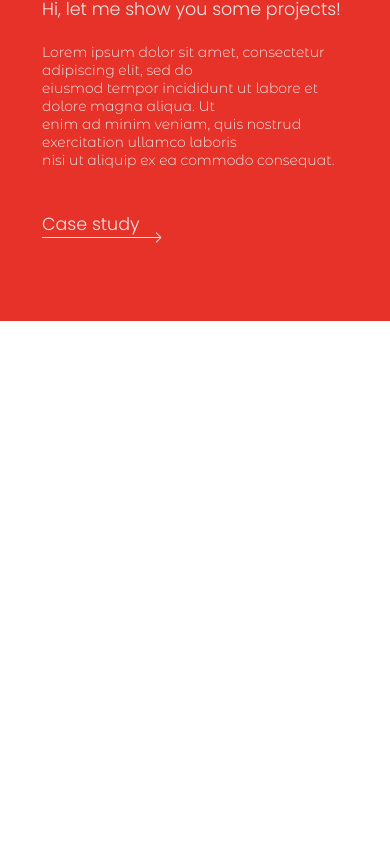
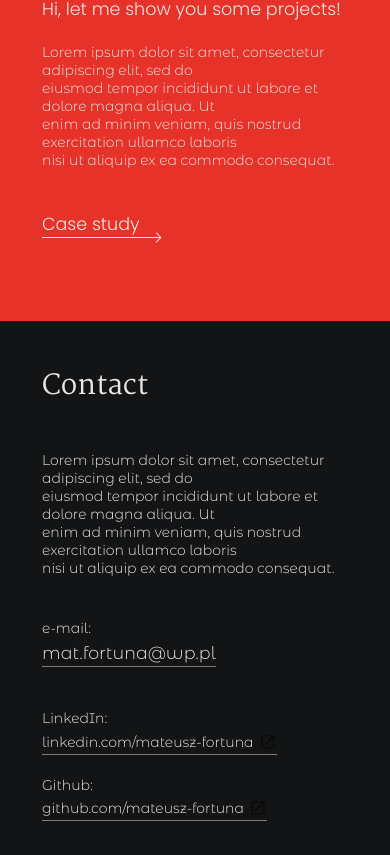
Before and after one commit to mateusz-fortuna/portfolio, a Next.js app: page / in a window 390 px wide. Shown: the part 2068-2923 px from the top of the page. Before the commit the page ends 2389 px from the top, so only its background shows below. Built offline with nearby package versions, Linux system fonts and the light colour scheme.

Commit message:
Create Contact section. Implement css layout for mobile devices.

```diff
--- a/components/AnimatedText/index.tsx
+++ b/components/AnimatedText/index.tsx
@@ -3,7 +3,7 @@ import { transitionStyles } from "./transitionStyles";
 import styles from "../../styles/AnimatedText.module.sass";
 
 type Props = {
-  mount: boolean;
+  mount?: boolean;
   children: string;
   nth?: number;
   style?: React.CSSProperties;
@@ -15,7 +15,7 @@ const splitText = (txt: string) => {
 };
 
 const AnimatedText = ({
-  mount,
+  mount = true,
   children,
   nth = 0,
   style,
--- /dev/null
+++ b/components/Contact/index.tsx
@@ -0,0 +1,42 @@
+import { useIsLandscape } from "../../hooks/useIsLandscape";
+import { content } from "../../public/content";
+import Section from "../Section";
+import AnimatedText from "../AnimatedText";
+import Link from "../Link";
+import styles from "../../styles/Contact.module.sass";
+import variables from "../../styles/variables.module.sass";
+
+const Contact = () => {
+  const { description, email, github, linkedin } = content.contact;
+  const hasDeviceLandscapeOrientation = useIsLandscape();
+  const className = hasDeviceLandscapeOrientation
+    ? styles.contact__desktopView
+    : styles.contact__mobileView;
+  const emailStyle = {
+    fontSize: "1.25rem",
+  };
+
+  return (
+    <Section className={className} portraitDeviceId="contact">
+      {!hasDeviceLandscapeOrientation && (
+        <h1>
+          <AnimatedText>Contact</AnimatedText>
+        </h1>
+      )}
+      <AnimatedText>{description}</AnimatedText>
+      <div style={{ marginBottom: variables.marginStandard }}>
+        <Link label="e-mail:" href={email.href} nth={1} style={emailStyle}>
+          {email.text}
+        </Link>
+      </div>
+      <Link label="LinkedIn:" href={linkedin.href} nth={3} isTargetBlank>
+        {linkedin.text}
+      </Link>
+      <Link label="Github:" href={github.href} nth={5} isTargetBlank>
+        {github.text}
+      </Link>
+    </Section>
+  );
+};
+
+export default Contact;
--- /dev/null
+++ b/components/ExternalLinkIcon/index.tsx
@@ -0,0 +1,18 @@
+import styles from "../../styles/Icon.module.sass";
+import variables from "../../styles/variables.module.sass";
+
+const ExternalLinkIcon = () => (
+  <svg
+    xmlns="http://www.w3.org/2000/svg"
+    height="18px"
+    viewBox="0 0 24 24"
+    width="18px"
+    fill={variables.fontColor}
+    className={styles.icon}
+  >
+    <path d="M0 0h24v24H0z" fill="none" />
+    <path d="M19 19H5V5h7V3H5c-1.11 0-2 .9-2 2v14c0 1.1.89 2 2 2h14c1.1 0 2-.9 2-2v-7h-2v7zM14 3v2h3.59l-9.83 9.83 1.41 1.41L19 6.41V10h2V3h-7z" />
+  </svg>
+);
+
+export default ExternalLinkIcon;
--- /dev/null
+++ b/components/Link/A/index.tsx
@@ -0,0 +1,25 @@
+import { CSSProperties } from "react";
+import AnimatedText from "../../AnimatedText";
+import ExternalLinkIcon from "../../ExternalLinkIcon";
+
+export type Props = {
+  href: string;
+  children: string;
+  isTargetBlank?: boolean;
+  nth?: number;
+  style?: CSSProperties;
+};
+
+const A = ({ href, isTargetBlank, style, children, nth }: Props) => (
+  <a
+    href={href}
+    target={isTargetBlank ? "_blank" : undefined}
+    rel="noreferrer"
+    style={style}
+  >
+    <AnimatedText nth={nth ? nth + 1 : undefined}>{children}</AnimatedText>
+    {isTargetBlank && <ExternalLinkIcon />}
+  </a>
+);
+
+export default A;
--- /dev/null
+++ b/components/Link/index.tsx
@@ -0,0 +1,18 @@
+import A, { Props as AProps } from "./A";
+import AnimatedText from "../AnimatedText";
+import styles from "../../styles/Link.module.sass";
+
+type Props = AProps & {
+  label: string;
+};
+
+const Link = ({ label, href, children, isTargetBlank, nth, style }: Props) => (
+  <div className={styles.link}>
+    <AnimatedText nth={nth}>{label}</AnimatedText>
+    <A href={href} isTargetBlank={isTargetBlank} style={style}>
+      {children}
+    </A>
+  </div>
+);
+
+export default Link;
--- a/pages/index.tsx
+++ b/pages/index.tsx
@@ -3,6 +3,7 @@ import Head from "next/head";
 import Intro from "../components/Intro";
 import Projects from "../components/Projects";
 import styles from "../styles/Home.module.sass";
+import Contact from "../components/Contact";
 
 const Home = forwardRef<HTMLDivElement>((_props, ref) => (
   <div className={styles.home__container} ref={ref}>
@@ -14,6 +15,7 @@ const Home = forwardRef<HTMLDivElement>((_props, ref) => (
     </Head>
     <Intro />
     <Projects />
+    <Contact />
   </div>
 ));
 Home.displayName = "Home";
--- a/public/content.ts
+++ b/public/content.ts
@@ -19,6 +19,16 @@ export type Content = {
 type ProjectData = {
   // eslint-disable-next-line no-unused-vars
   [key in string]: Content;
+};
+type Link = {
+  href: string;
+  text: string;
+};
+type Contact = {
+  description: string;
+  email: Link;
+  linkedin: Link;
+  github: Link;
 };
 
 const projectThumbnailSrc = "/images/caseStudies/foodbot/projectThumbnail.jpg";
@@ -84,8 +94,17 @@ export const content = {
   } as ProjectData,
   contact: {
     description,
-    email: "mat.fortuna@wp.pl",
-    linkedin: "linkedin.com/mateusz-fortuna",
-    github: "github.com/mateusz-fortuna",
-  },
+    email: {
+      href: "mailto:mat.fortuna@wp.pl",
+      text: "mat.fortuna@wp.pl",
+    },
+    linkedin: {
+      href: "https://www.linkedin.com/mateusz-fortuna",
+      text: "linkedin.com/mateusz-fortuna",
+    },
+    github: {
+      href: "https://www.github.com/mateusz-fortuna",
+      text: "github.com/mateusz-fortuna",
+    },
+  } as Contact,
 };
--- /dev/null
+++ b/styles/Contact.module.sass
@@ -0,0 +1,11 @@
+@import 'variables.module'
+
+.contact__mobileView
+  padding-top: $margin-standard
+  padding-left: $margin-standard
+  padding-right: $margin-standard
+  padding-bottom: $margin-standard * 2
+  & > div
+    margin-top: $margin-standard
+  & > div:nth-child(5)
+    margin-top: $margin-standard / 2
--- /dev/null
+++ b/styles/Icon.module.sass
@@ -0,0 +1,6 @@
+@import 'variables.module'
+
+.icon
+  display: inline-block
+  margin-left: $margin-standard / 8
+  opacity: 0.5
--- /dev/null
+++ b/styles/Link.module.sass
@@ -0,0 +1,18 @@
+@import 'variables.module'
+
+.link
+  display: inline-block
+  position: relative
+  & > div
+    margin-bottom: $margin-standard / 8
+  & > a > div
+    display: inline-block
+  &::after
+    position: absolute
+    content: ""
+    width: 100%
+    height: 1px
+    background-color: $color-font
+    bottom: 0
+    left: 0
+    opacity: 0.5
--- a/styles/variables.module.sass
+++ b/styles/variables.module.sass
@@ -11,3 +11,4 @@ $max-imageHeight: 400px
   transformValue: $transformValue
   marginStandard: $margin-standard
   maxImageHeight: $max-imageHeight
+  fontColor: $color-font
```
